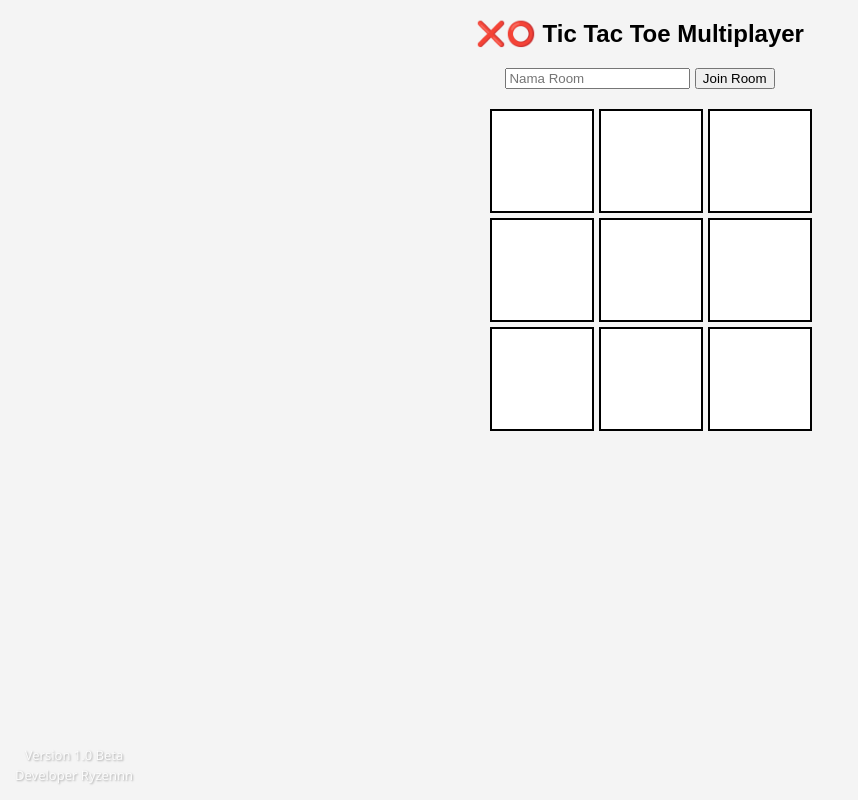
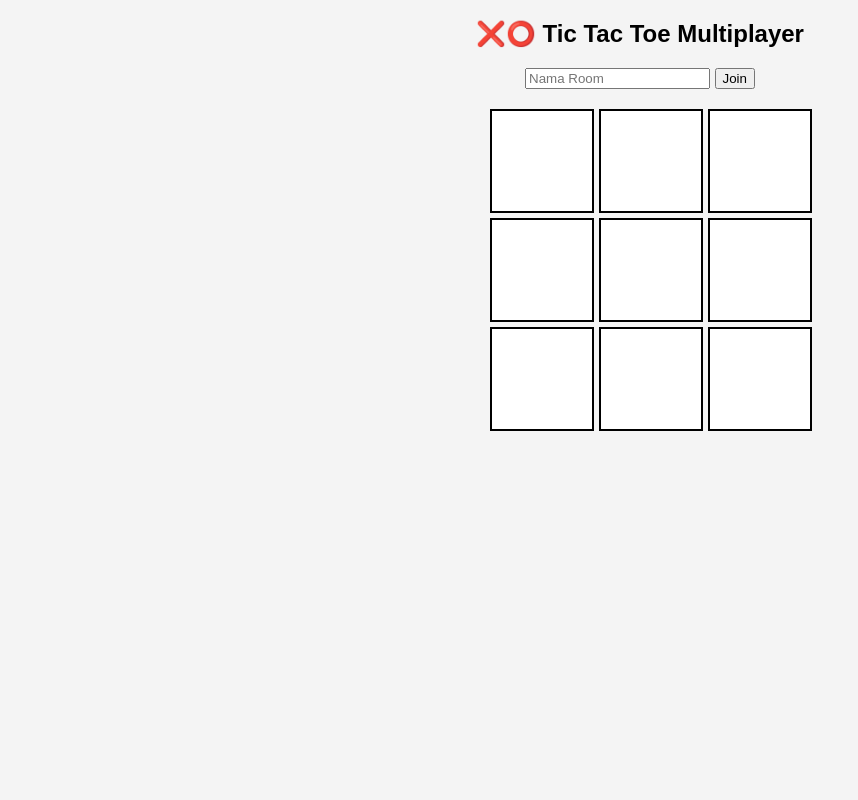
Before and after one commit to xcceliteplayer-code/snake-game, a plain HTML site: page index.html in a window 1280 px wide. Shown: the whole page, without its empty margins (0-858 px from the left). Drawn offline with Linux system fonts and the light colour scheme.

Commit message:
Update index.html

```diff
--- a/index.html
+++ b/index.html
@@ -11,7 +11,7 @@
 
 <div id="lobby">
   <input id="roomInput" placeholder="Nama Room">
-  <button id="joinBtn">Join Room</button>
+  <button id="joinBtn">Join</button>
 </div>
 
 <h3 id="info"></h3>
@@ -20,11 +20,6 @@
 
 <button id="resetBtn" style="display:none">Reset Game</button>
 
-<div class="footer-info">
-    <div>Version 1.0 Beta</div>
-    <div>Developer Ryzennn</div>
-</div>
-
 <script type="module" src="firebase.js"></script>
 <script type="module" src="game.js"></script>
 </body>
```
